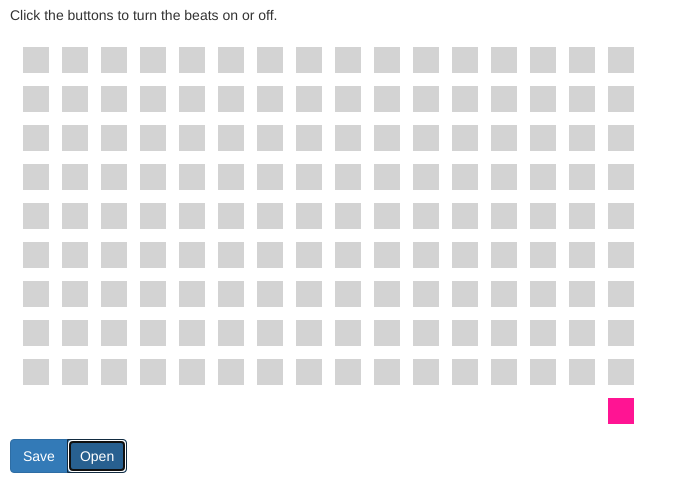
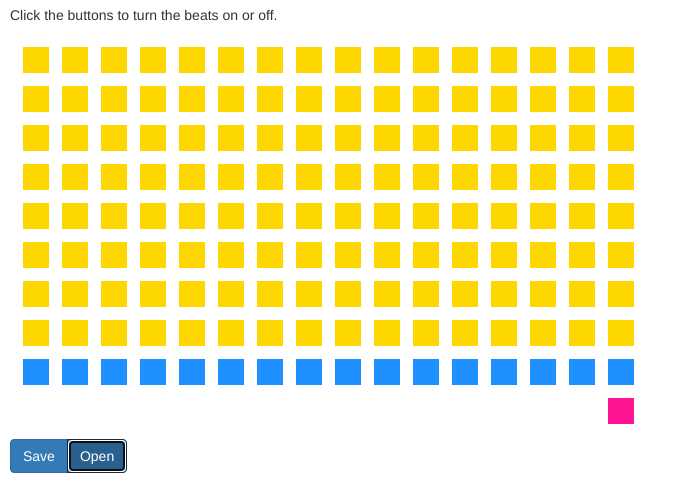
Before and after one commit to bca1456/andersen_task3_drummachine, a plain HTML site: page index.html in a window 1280 px wide. Both pictures are taken after a click on the button "Open". Shown: the part 203-687 px from the top of the page, without its empty margins (0-688 px from the left). Drawn offline with nearby package versions, Linux system fonts and the light colour scheme; a small style sheet from the web is missing.

Commit message:
yeah boy

```diff
--- a/button-listener.js
+++ b/button-listener.js
@@ -1,14 +1,14 @@
 var saveButton = document.getElementById(saveBtnId);
 var openButton = document.getElementById(openBtnId);
 
-var startCoordinateX = 25;
-var startCoordinateY = 251;
+var startCoordinateX = 13;
+var startCoordinateY = 13;
 
 saveButton.addEventListener(eventTypeClick, saveToFile);
 openButton.addEventListener(eventTypeClick, openFromFile);
 
 function openFromFile(){
-    var xhr = new XMLHttpRequest(); //ajax запрос
+    var xhr = new XMLHttpRequest(); //запрос
     xhr.open('GET', 'data.json', false);
     xhr.send();
     if (xhr.status != 200) {
@@ -18,43 +18,36 @@ function openFromFile(){
         console.log("all good ");
         var jsonDataArr = JSON.parse(xhr.responseText);
         console.log("length json: " + jsonDataArr.bits.length);
+        //debugger;
         for (var i = 0; i < jsonDataArr.bits.length; i++){
             var bit = jsonDataArr.bits[i];
             setupButtonClickingFromFile(bit);
-            startCoordinateX += 41 - (i/10 + 1);
-            startCoordinateY = 251;
+            //startCoordinateX += BUTTON_SIZE + 13;
+            //startCoordinateY += BUTTON_SIZE + 13;
             //console.log(startCoordinateX + "  " + startCoordinateY);
         }
-        startCoordinateX = 25;
+        startCoordinateX = 13;
+        startCoordinateY = 13;
         //console.log(jsonDataArr[0]);
     }
 }
 
 function setupButtonClickingFromFile(bit) {
-    var p = { x: startCoordinateX, y: startCoordinateY};
-    console.log("go for one bit + row quantity: " + rowQuantity);
-    for (var j = 0; j < rowQuantity; j++){
-        simulateClick(startCoordinateX, startCoordinateY);
-        //click(startCoordinateX, startCoordinateY);
 
-        //console.log(startCoordinateX + "   " + startCoordinateY);
-        startCoordinateY += 41 - (j/10 + 1);
-    }
+    data.tracks.forEach(function(track, row) {
+
+      track.steps.forEach(function(on, column) {
+        //debugger;
+        var p = { x: startCoordinateX, y: startCoordinateY };
+        if (isPointInButton(p, column, row)) {
+          track.steps[column] = !on;
+        }
+        startCoordinateX += BUTTON_SIZE + 13;
+      });
+      startCoordinateX = 13;
+      startCoordinateY += BUTTON_SIZE + 13;
+    });
 }
-
-function simulateClick(x, y) {
-    /*var $el = $(screenFull);
-    var offset = $el.offset();
-    var event = jQuery.Event( "mousedown", {
-      which: 1,
-      pageX: x,
-      pageY: y
-    });
-    $el.trigger(event);*/
-    console.log("simulate click, x:" + x + " y:" + y);
-    jQuery(document.elementFromPoint(x, y)).click();
-}
-
 
 function saveToFile(){
 
--- a/canvas.listener.js
+++ b/canvas.listener.js
@@ -1,10 +1,8 @@
-var screenFull = document.getElementById(screenId);
+var canvasFull = document.getElementById(canvasId);
 
-var x = 0;
-var y = 0;
-screenFull.onclick = function(event){
-    x = event.clientX;
-    y = event.clientY;
+canvasFull.onclick = function(event){
+    var x = event.pageX;
+    var y = event.pageY;
     var coords = "X coords: " + x + ", Y coords: " + y;
     console.log(coords);
 }
--- a/constant.js
+++ b/constant.js
@@ -1,7 +1,7 @@
 //id
 var saveBtnId = "saveBtn";
 var openBtnId = "openBtn";
-var screenId = "screen";
+var canvasId = "canvas";
 
 //events
 var eventTypeClick = "click";
--- a/drum-machine.js
+++ b/drum-machine.js
@@ -45,7 +45,7 @@ setInterval(function() {
 
 // Get the `screen` object.  This is a bundle of functions that draw
 // in the canvas element.
-var screen = document.getElementById("screen").getContext("2d");
+var screen = document.getElementById("canvas").getContext("2d");
 
 // **draw()** draws the drum machine.  Called once at the beginning of
 // the program.  It's then called 60 times a second forever (see the
@@ -73,7 +73,7 @@ var screen = document.getElementById("screen").getContext("2d");
 (function setupButtonClicking() {
 
   // Every time the user clicks on the canvas...
-  document.getElementById("screen").addEventListener("click", function(e) {
+  document.getElementById("canvas").addEventListener("click", function(e) {
 
     // ...Get the coordinates of the mouse pointer relative to the
     // canvas...
--- a/index.html
+++ b/index.html
@@ -39,7 +39,7 @@
       </p>
 
       <!-- Canvas element where the drum machine is drawn -->
-      <canvas id="screen" width="637px" height="400px"></canvas>
+      <canvas id="canvas" width="637px" height="400px"></canvas>
 
       <div class="btn-group" id="myBtnGroup">
         <button class="btn btn-primary" id="saveBtn">Save</button>
```
